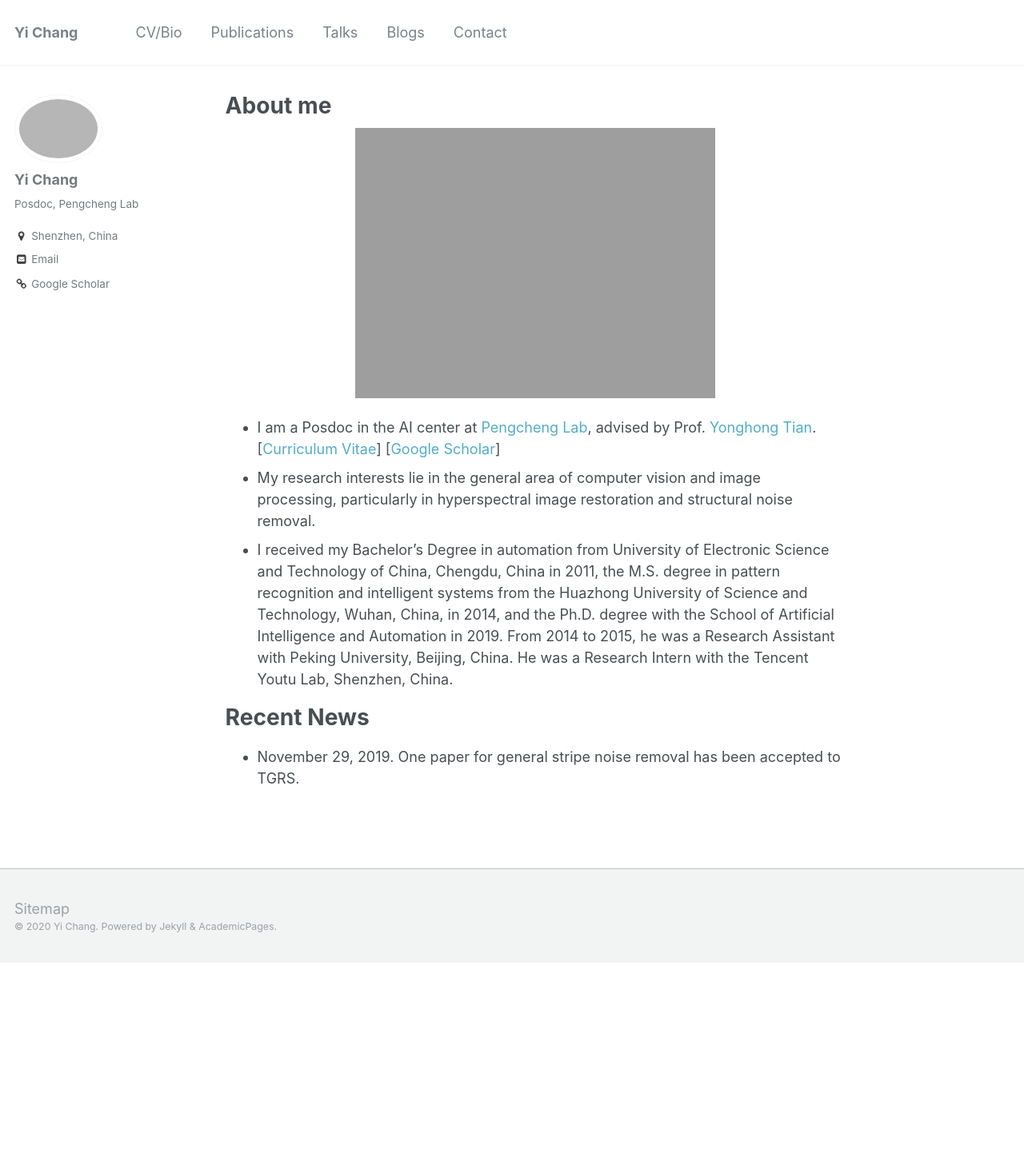
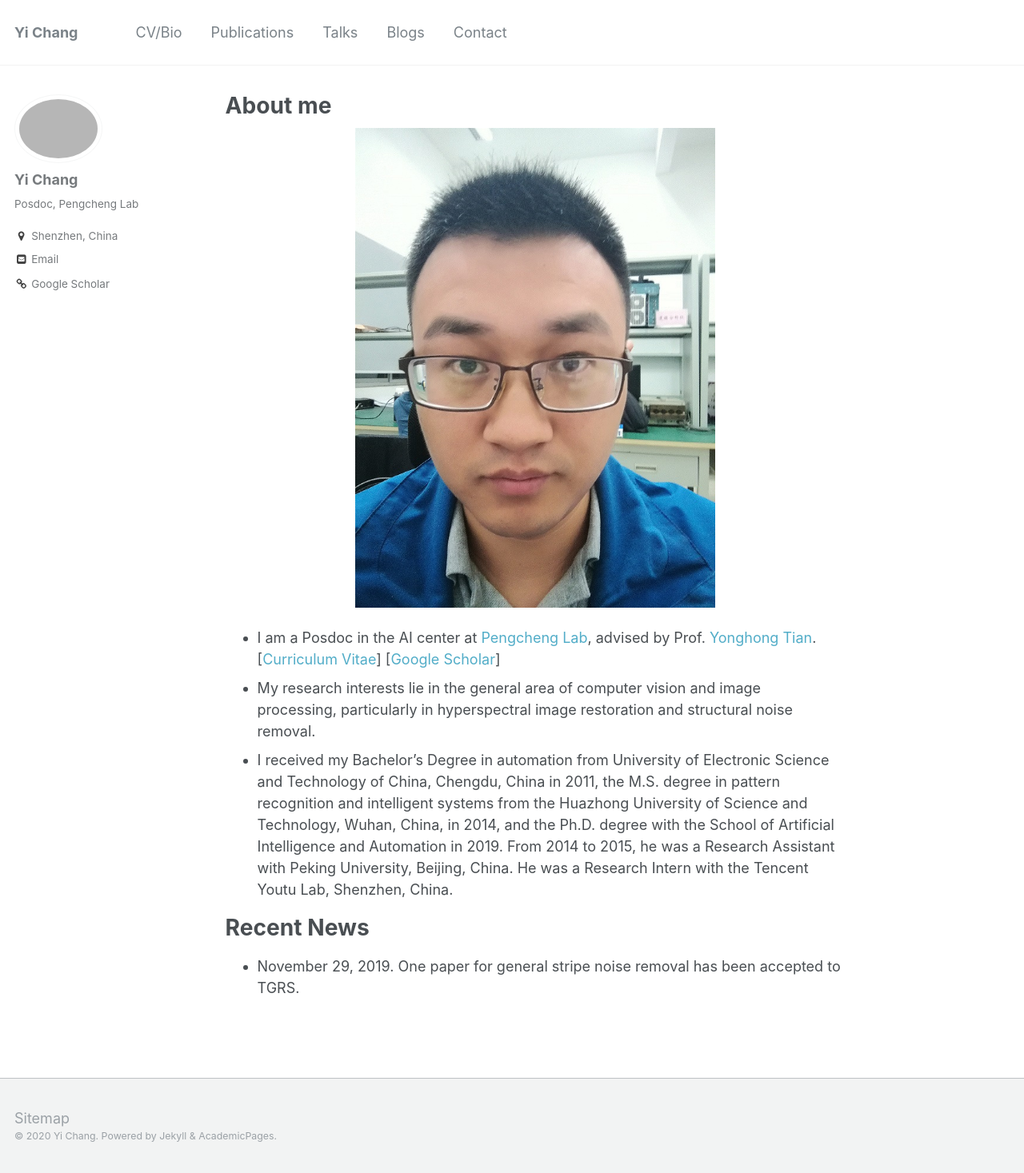
Before and after one commit to zhanwenchen/owuchangyuo.github.io, a Jekyll site: the page built from _pages/about.md, in a window 1280 px wide. Shown: the whole page at 80% size. Built offline with Jekyll 4.4.1, drawn with Linux system fonts in a browser that asks for light colours; before the commit the page ends 1204 px from its top, so only the background shows below that.

Commit message:
Update about.md

```diff
--- a/_pages/about.md
+++ b/_pages/about.md
@@ -9,7 +9,7 @@ redirect_from:
 ---
 
 <p align="center">
-  <img src="https://owuchangyuo.github.io/files/Yi Chang.bmp?raw=true" alt="Photo" style="width: 450px;"/>
+  <img src="https://owuchangyuo.github.io/files/Yi Chang.jpg?raw=true" alt="Photo" style="width: 450px;"/>
 </p>
 
 * I am a Posdoc in the AI center at [Pengcheng Lab](http://www.pcl.ac.cn/), advised by Prof. [Yonghong Tian](https://www.pkuml.org/staff/yhtian.html). [[Curriculum Vitae](http://owuchangyuo.com/files/YiChang_cv.pdf)] [[Google Scholar](https://scholar.google.com.hk/citations?user=I1nZ67YAAAAJ&hl=en)]
```
